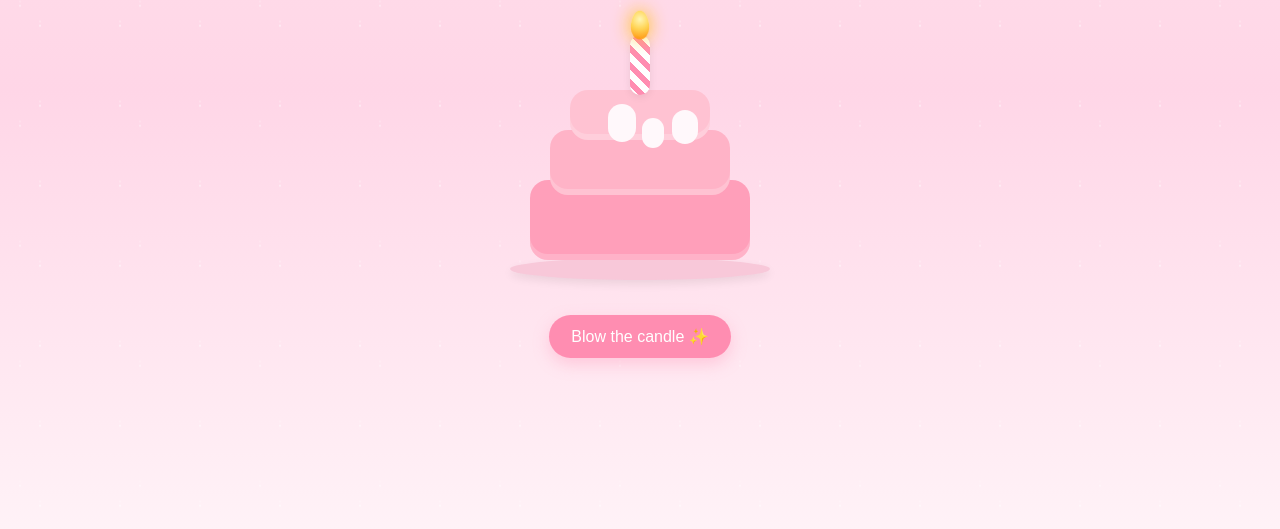
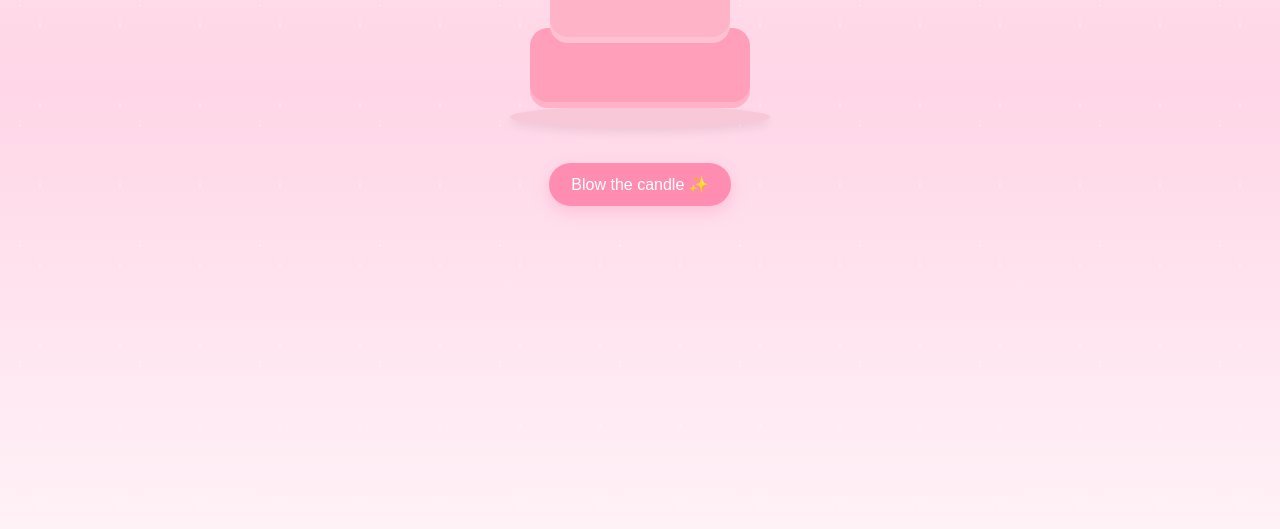
Before and after one commit to eulCz/birthday-cake, a plain HTML site: page index.html in a window 1280 px wide. Shown: the part 271-800 px from the top of the page. Drawn offline with Linux system fonts and the light colour scheme.

Commit message:
Update style.css

```diff
--- a/style.css
+++ b/style.css
@@ -3,29 +3,34 @@
   padding: 0;
   box-sizing: border-box;
 }
+html, body {
+  margin: 0;
+  padding: 0;
+  width: 100%;
+  min-height: 100%;
+  overflow-x: hidden;
+  overflow-y: auto;
+}
 
 body {
   font-family: Arial, sans-serif;
-  min-height: 100vh;
   background: linear-gradient(180deg, #ffe4ec 0%, #ffd6e7 45%, #fff2f7 100%);
-  overflow-x: hidden;
-  overflow-y: auto;
   position: relative;
   color: #5a3551;
 }
+
 .container {
   min-height: 100vh;
   display: flex;
   flex-direction: column;
   align-items: center;
-  justify-content: center;
+  justify-content: flex-start;
   gap: 14px;
-  padding: 20px;
+  padding: 20px 20px 80px;
   text-align: center;
   position: relative;
   z-index: 2;
 }
-
 .title {
   font-size: clamp(2rem, 4vw, 3.2rem);
   font-weight: 700;
```
